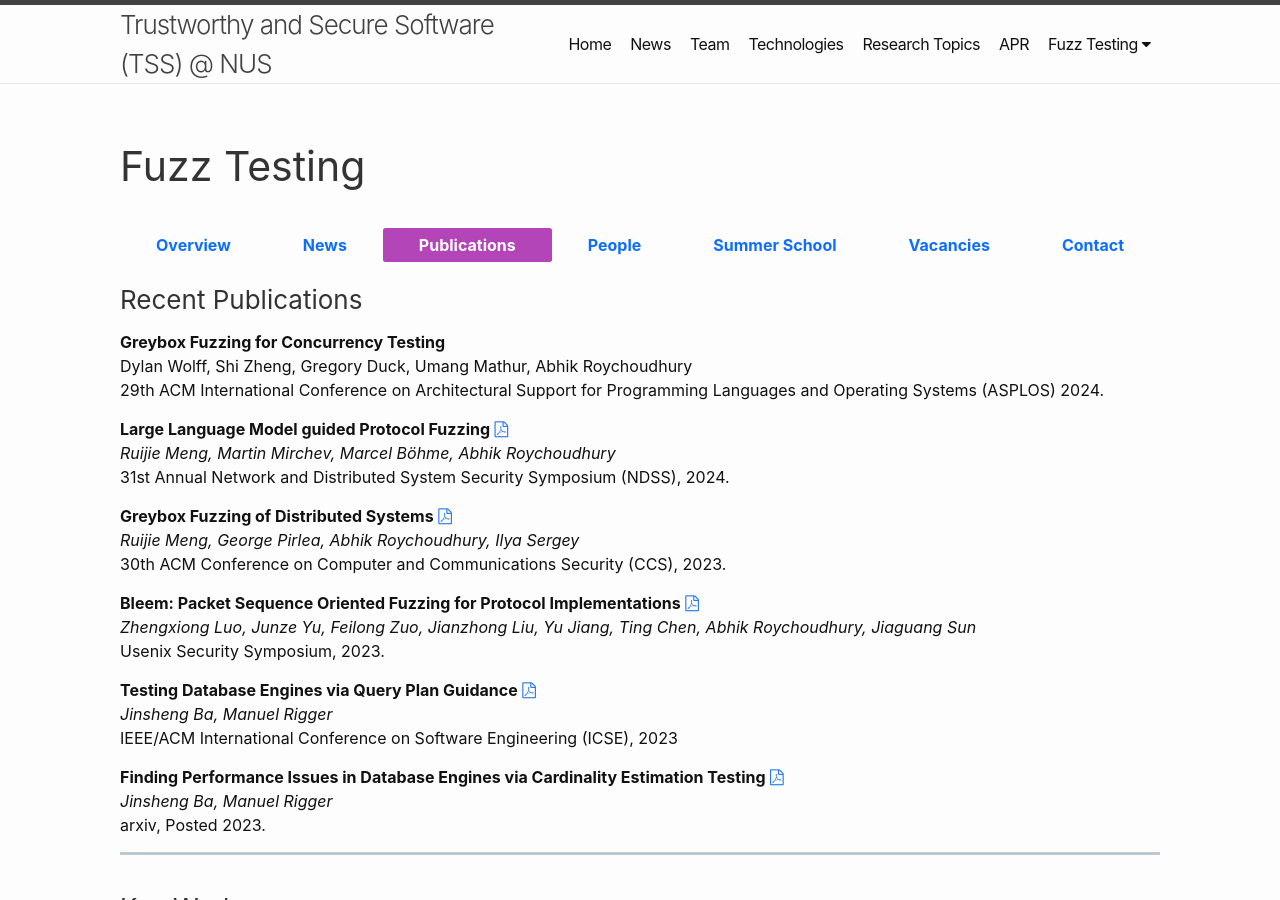
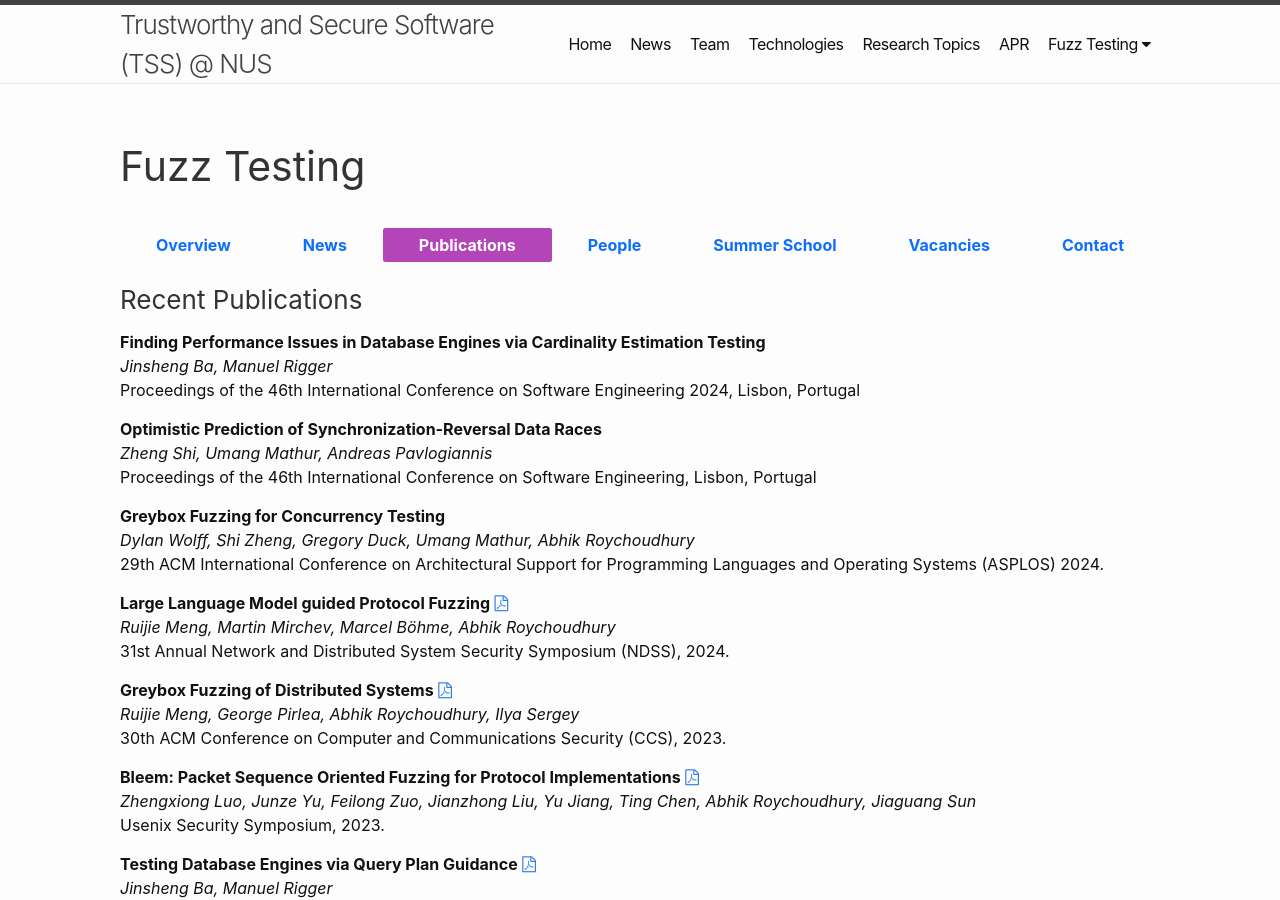
Before and after one commit to nus-tss/nus-tss.github.io, a Jekyll site: the page built from _pages/fuzzing_publications.md, in a window 1280 px wide and 900 px high. Built offline with Jekyll 4.4.1, drawn with Linux system fonts in a browser that asks for light colours; nearby versions of some CDN libraries.

Commit message:
update publication

```diff
--- a/_pages/fuzzing_publications.md
+++ b/_pages/fuzzing_publications.md
@@ -17,9 +17,21 @@ news: <i class="fa fa-newspaper-o"></i>
 
 ### Recent Publications
 
+**Finding Performance Issues in Database Engines via Cardinality Estimation Testing**
+<br>
+_Jinsheng Ba, Manuel Rigger_
+<br>
+Proceedings of the 46th International Conference on Software Engineering 2024, Lisbon, Portugal
+
+**Optimistic Prediction of Synchronization-Reversal Data Races**
+<br>
+_Zheng Shi, Umang Mathur, Andreas Pavlogiannis_
+<br>
+Proceedings of the 46th International Conference on Software Engineering, Lisbon, Portugal
+
 **Greybox Fuzzing for Concurrency Testing**
 <br>
-Dylan Wolff, Shi Zheng, Gregory Duck, Umang Mathur, Abhik Roychoudhury
+_Dylan Wolff, Shi Zheng, Gregory Duck, Umang Mathur, Abhik Roychoudhury_
 <br>
 29th ACM International Conference on Architectural Support for Programming Languages and Operating Systems (ASPLOS) 2024.
 
```
